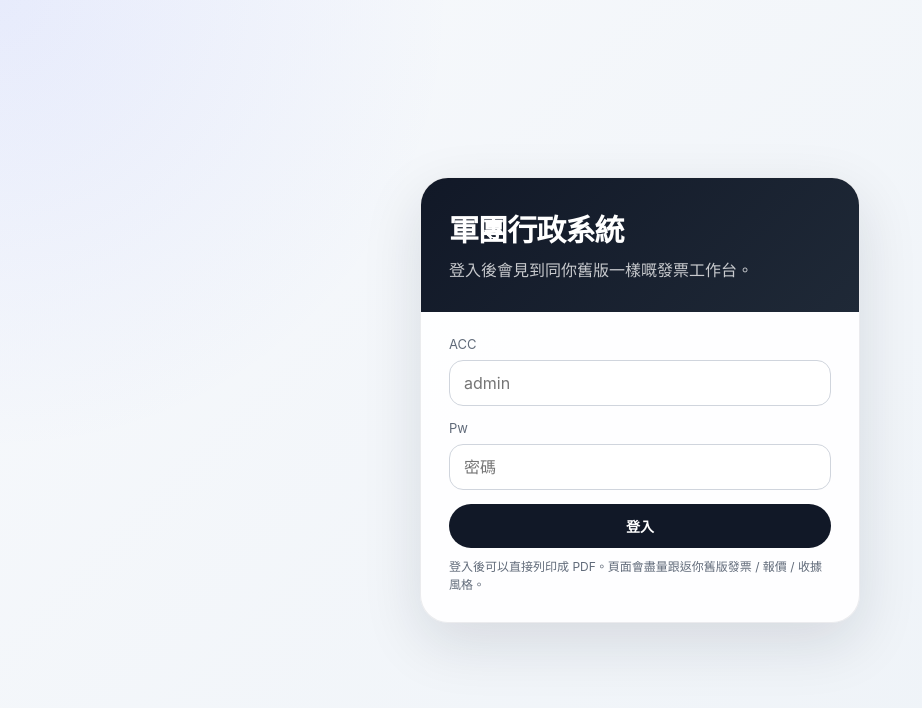
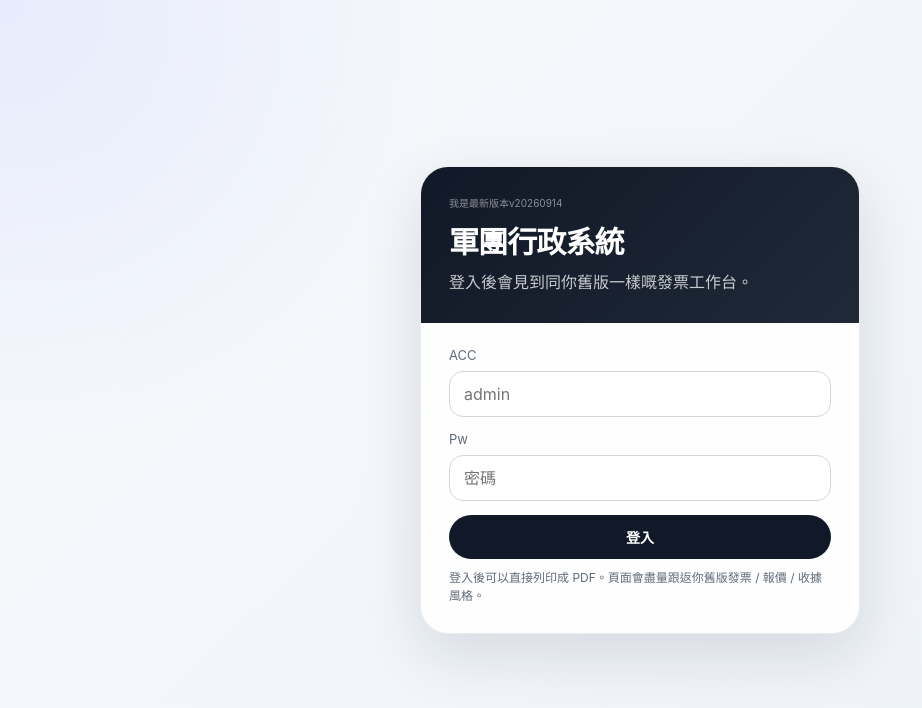
Before and after one commit to di2da/gitclone, a plain HTML site: page index.html in a window 1280 px wide. Shown: the whole page, without its empty margins (0-922 px from the left). Drawn offline with Linux system fonts and the light colour scheme.

Commit message:
Update: Added version tag v20260914 to login page

```diff
--- a/index.html
+++ b/index.html
@@ -555,6 +555,7 @@
     <div class="shell">
       <div id="loginBox" class="login">
         <div class="login-head">
+          <div style="font-size: 10px; opacity: 0.5; margin-bottom: 8px;">我是最新版本v20260914</div>
           <h1>軍團行政系統</h1>
           <p>登入後會見到同你舊版一樣嘅發票工作台。</p>
         </div>
```
